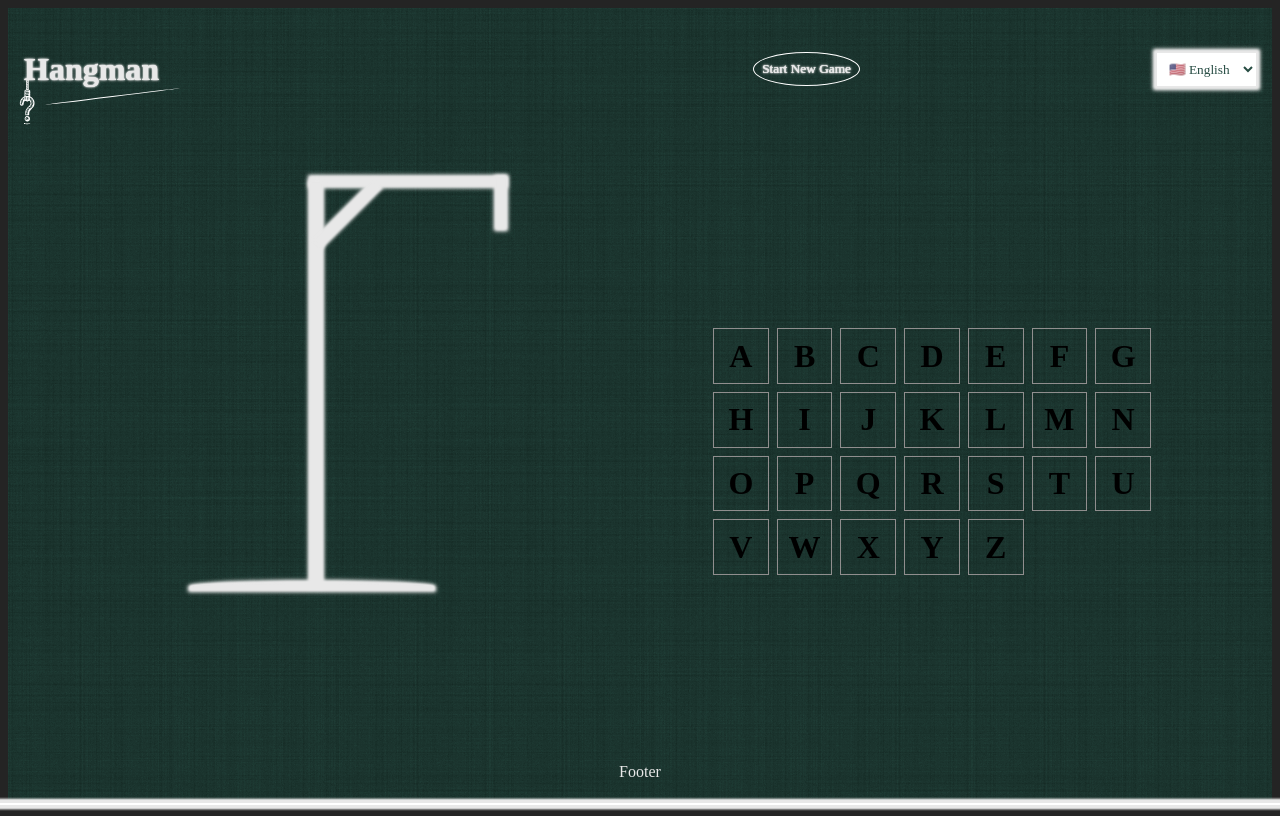
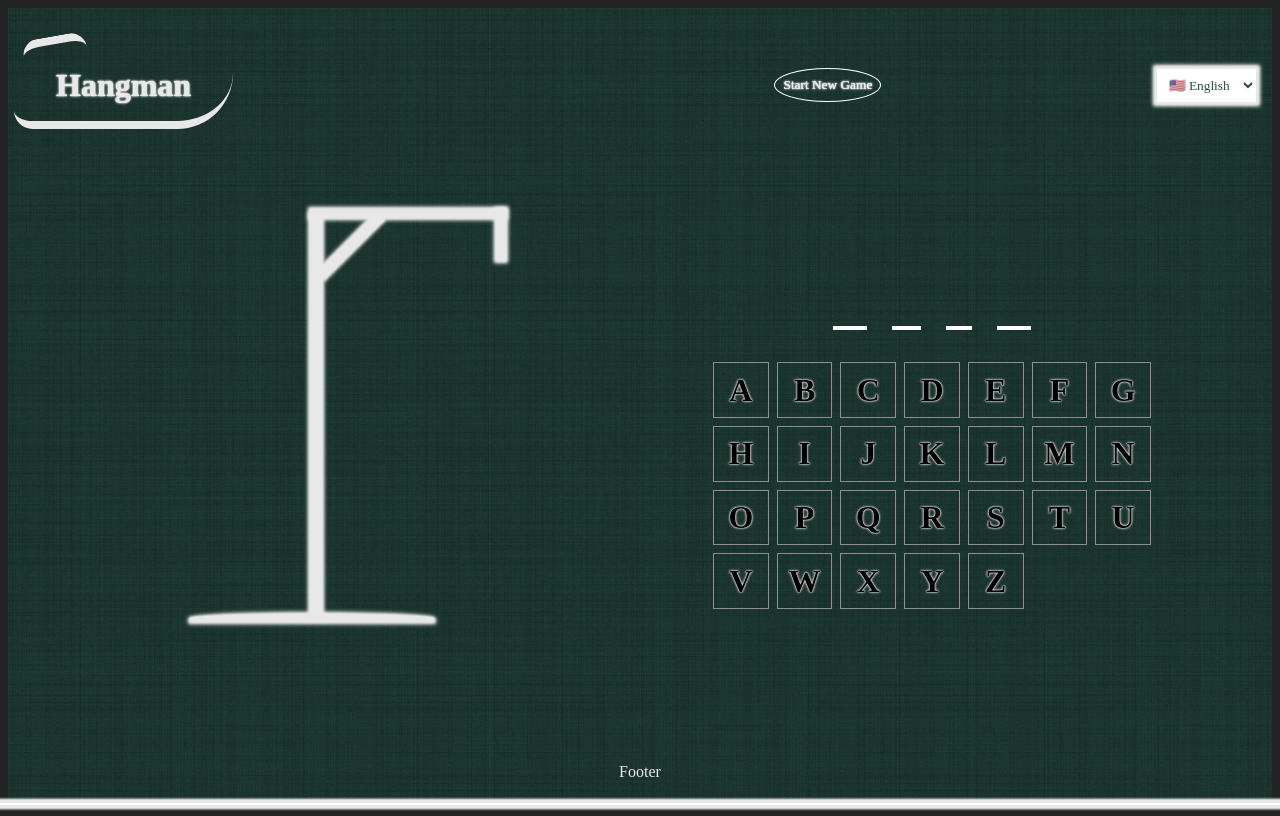
Before and after one commit to franeCode/hangman, a React (Vite) app: page / in a window 1280 px wide. Built offline with nearby package versions, Linux system fonts and the light colour scheme; a web font is replaced by a local one.

Commit message:
feat: hand drawing effect added to head

```diff
--- a/src/App.css
+++ b/src/App.css
@@ -37,14 +37,6 @@ body {
 /* Chalk Effect */
 
 .chalk-effect {
-  /* box-shadow: 0px 0px 2px rgba(255,255,255,0.4),
-              0px 1px 1px rgba(255,255,255,0.4),
-              0px 2px 1px rgba(255,255,255,0.4),
-              0px 3px 1px rgba(255,255,255,0.4),
-              0px 4px 1px rgba(255,255,255,0.4),
-              0px 5px 1px rgba(255,255,255,0.4),
-              0px 887px 1px rgba(255,255,255,0.4); */
-
     box-shadow:
               0 0 1px 1px #E8E8E8,
               0 0 2px 2px #E8E8E8,
@@ -81,7 +73,7 @@ body {
   padding: 1rem;
 }
 
-.logo {
+/* .logo {
   position: relative;
 }
 
@@ -89,6 +81,38 @@ body {
   position: absolute;
   top: 3.5rem;
   left: -1.3rem;
+} */
+
+.logo-chalk-effect {
+  display: inline-block;
+  font-size: 2rem;
+  color: #E8E8E8;
+  padding: 0.5em 1em;
+  position: relative;
+  border-bottom: #E8E8E8;
+}
+
+.logo-chalk-effect:after {
+  content: '';
+  position: absolute;
+  left: -0.3em;
+  top: -0.3em;
+  right: -0.3em;
+  bottom: -0.1em;
+  border-bottom: 0.25em solid #E8E8E8;
+  border-radius: 1em 2em 3em 1em;
+}
+
+.logo-chalk-effect:before {
+  content: '';
+  position: absolute;
+  left: 0;
+  top: -0.3em;
+  width: 2em;
+  height: 1em;
+  border-top: 0.25em solid #E8E8E8;
+  border-radius: 0.5em;
+  transform: rotate(-10deg);
 }
 
 .languages {
@@ -149,7 +173,7 @@ body {
   background-color: #E8E8E8;
   position: absolute;
   top: -1.2rem;
-  right: 11.3rem;
+  right: 11.1rem;
   transform: rotate(45deg);
   transform-origin: left bottom;
 }
@@ -165,16 +189,71 @@ body {
 
 /* Body parts */
 
-.head {
+.circle-svg {
+  width: 100%;
+  height: 100%;
+}
+
+.circle-path {
+  fill: none;
+  stroke: #c7c4c4;
+  stroke-width: 2;
+  stroke-dasharray: 255;
+  stroke-dashoffset: 255;
+  animation: drawCircle 2s forwards;
+  box-shadow:
+    0 0 1px 1px #E8E8E8,
+    0 0 2px 2px #E8E8E8,
+    0 0 3px 3px #E8E8E8,
+    0 0 4px 4px #E8E8E8;
+}
+
+#cr {
+  filter: drop-shadow(0.5px 1px 1px #E8E8E8);
+}
+
+@keyframes drawCircle {
+  to {
+    stroke-dashoffset: 0;
+  }
+}
+
+
+/* .head {
   width: 50px;
   height: 50px;
   border-radius: 50%;
-  border: 2px solid transparent; /* Start with transparent border */
+  border: 2px solid transparent;
   position: absolute;
   top: 50px;
   left: 50px;
   animation: drawCircle 2s linear forwards;
-}
+} */
+
+/* .head {
+  position: relative;
+  top: 6.5rem;
+  left: 17.6rem;
+  width: 50px;
+  height: 50px;
+  border: 6px solid #E8E8E8;
+  border-radius: 50%;
+  overflow: hidden;
+} */
+
+/* .head::before {
+  content: '';
+    position: absolute;
+    top: 0;
+    left: 0;
+    width: 100%;
+    height: 100%;
+    border: 2px solid transparent;
+    border-top-color: #E8E8E8;
+    border-right-color: #E8E8E8;
+    border-radius: 50%;
+    animation: drawHead 2s linear forwards;
+} */
 
 .body {
   width: 0.5rem;
@@ -264,13 +343,10 @@ body {
   /* text-shadow:0 0 4px rgba(255,255,255,0.6); */
 }
 
-/* .letters {
-  border-bottom: 0.1em solid white;
-} */
-
 .letters {
   color: white;
   margin: 0 5px;
+  border-bottom: 0.1em solid white;
 }
 
 .letters::after {
@@ -335,24 +411,12 @@ body {
 
 /* Animations */
 
-@keyframes drawCircle {
-  0% {
-    border-top-color: transparent;
-    border-right-color: transparent;
-    border-bottom-color: transparent;
-    border-left-color: transparent; /* Start with transparent borders */
+@keyframes drawHead {
+  from {
+    stroke-dashoffset: 1000;
   }
-  25% {
-    border-top-color: black; /* Draw top border */
-  }
-  50% {
-    border-right-color: black; /* Draw right border */
-  }
-  75% {
-    border-bottom-color: black; /* Draw bottom border */
-  }
-  100% {
-    border-left-color: black; /* Draw left border */
+  to {
+    stroke-dashoffset: 0;
   }
 }
 
--- a/src/components/GameDrawing.tsx
+++ b/src/components/GameDrawing.tsx
@@ -1,7 +1,11 @@
 import React from 'react';
 
 const HEAD = (
-    <div className="head chalk-effect"></div>
+    <div className="">
+        <svg className="circle-svg" viewBox="0 0 100 100" style={{ position: 'absolute', top: '19%', left: '99%', transform: 'translate(-50%, -50%)' }}>
+        <circle id="cr" className="circle-path" cx="50" cy="50" r="8"/>
+      </svg>
+    </div>
 )
 
 const BODY = (
--- a/src/components/GameHeader.tsx
+++ b/src/components/GameHeader.tsx
@@ -12,9 +12,7 @@ export function GameHeader({ isWinner, isLoser, startNewGame, language, handleLa
     return (
         <div className='navbar'>
             <div className='logo'>
-                <h1 className='text-chalk-effect'>Hangman</h1>
-                <img src={logo} style={{ height: "3rem"}} alt="Hangman-logo" />
-                <p className='hand-drawn-line'></p>
+                <h1 className='text-chalk-effect logo-chalk-effect'>Hangman</h1>
             </div>
             <div className='message text-chalk-effect'>
                 {isWinner && "Winner! - Click to try again"}
--- a/src/components/GameKeyboard.tsx
+++ b/src/components/GameKeyboard.tsx
@@ -16,7 +16,7 @@ export function GameKeyboard({ activeLetters, inactiveLetters, addGuessedLetter,
         <button
           onClick={() => addGuessedLetter(key)}
           key={key}
-          className={`keyboard-key ${isActive ? 'keyboard-key.active' : ""} ${isInactive ? 'keyboard-key.inactive' : ""}`}
+          className={`keyboard-key text-chalk-effect ${isActive ? 'keyboard-key.active' : ""} ${isInactive ? 'keyboard-key.inactive' : ""}`}
           disabled={isInactive || isActive || disabled}
           >
           {key}
```
